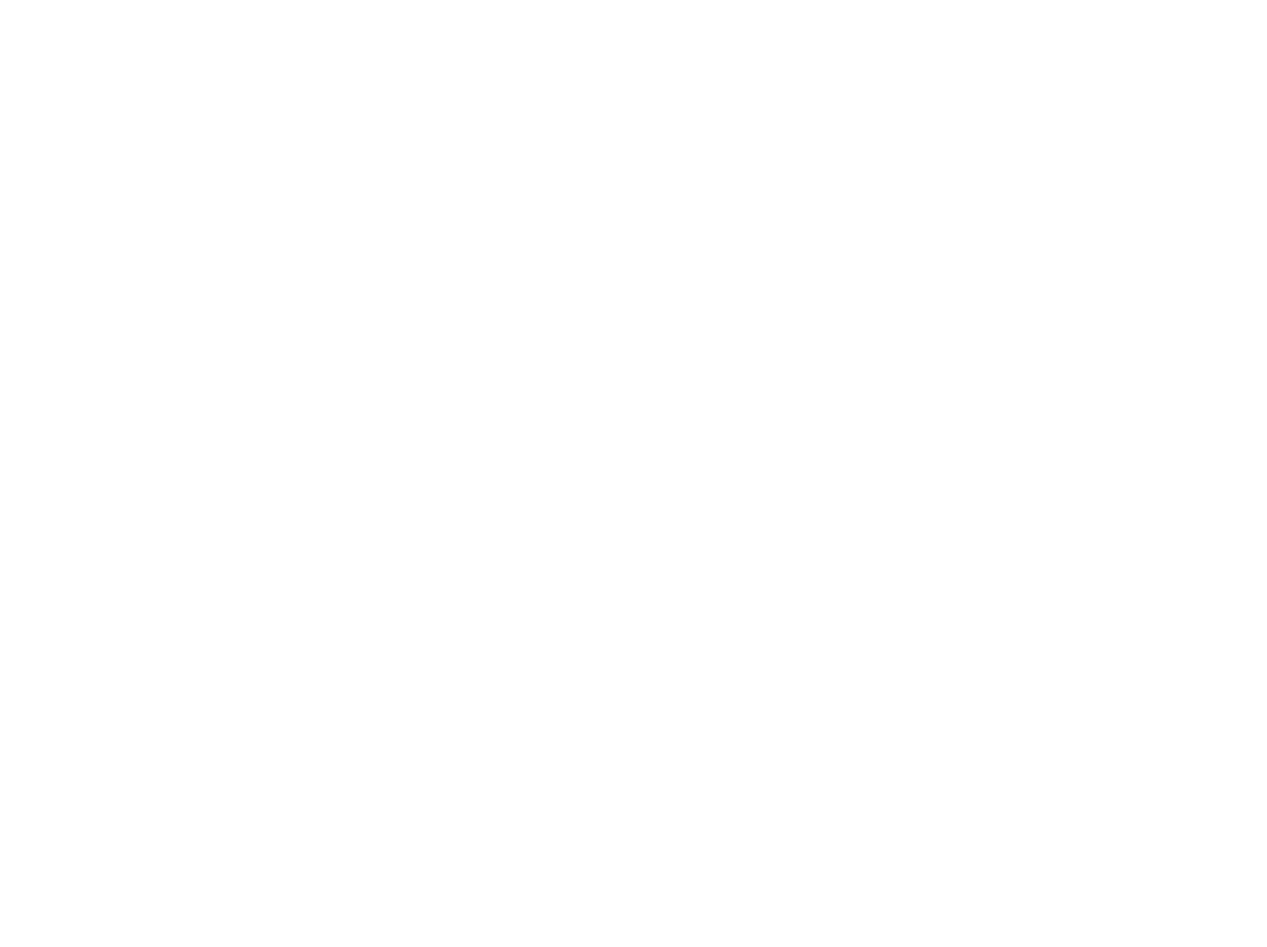
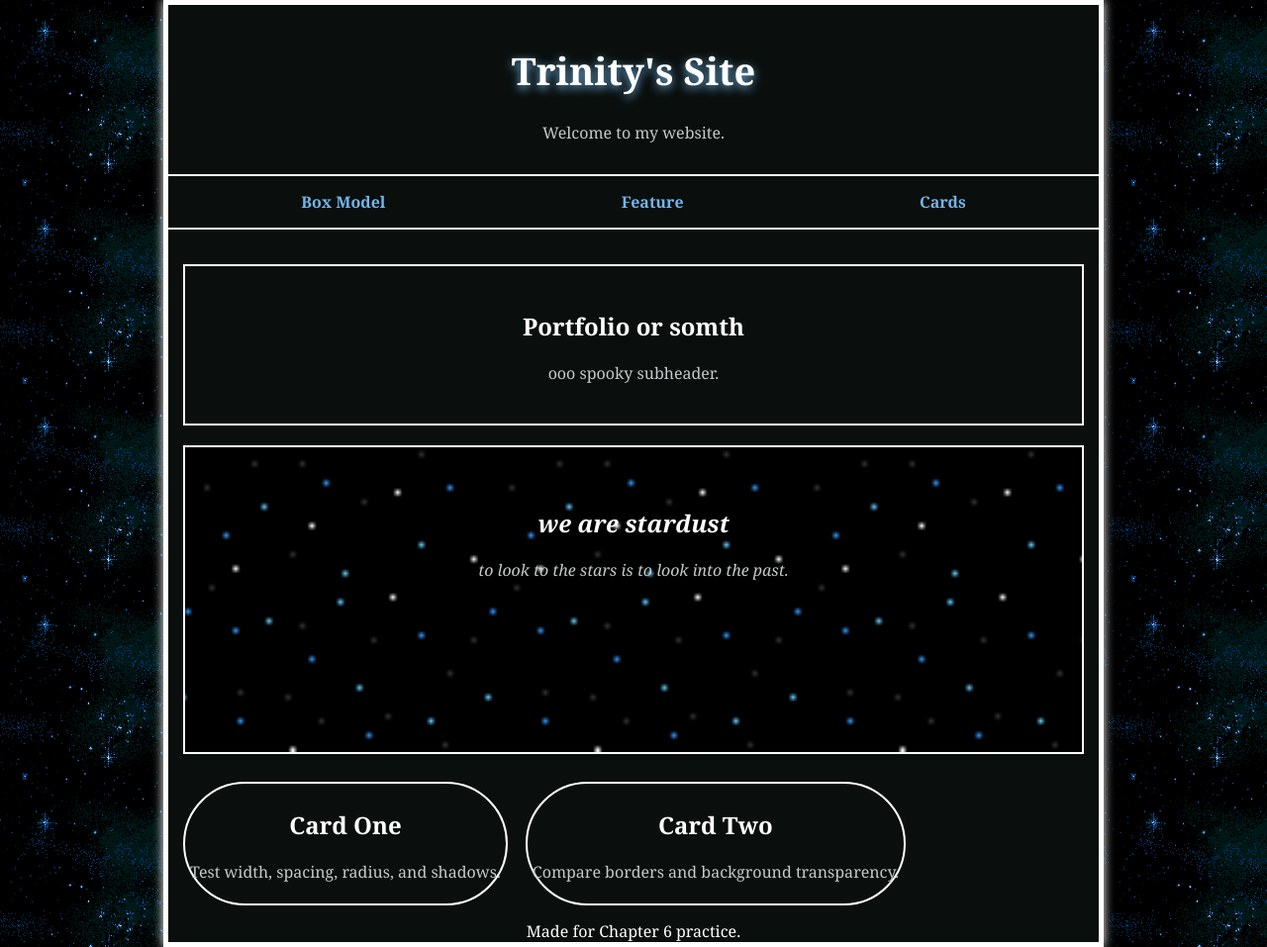
Before and after one commit to TrinitySten/chapter-6-css, a plain HTML site: page css-experiment.html in a window 1280 px wide. Shown: the whole page at 99% size. Before the commit the page ends 800 px from the top, so only its background shows below. Drawn offline with Linux system fonts and the light colour scheme.

Commit message:
edited experimental html and css.
will refine with actual content.

```diff
--- a/css-experiment.html
+++ b/css-experiment.html
@@ -1,11 +1,45 @@
 <!DOCTYPE html>
 <html lang="en">
 <head>
-    <meta charset="UTF-8">
-    <meta name="viewport" content="width=device-width, initial-scale=1.0">
-    <title>Document</title>
+  <meta charset="UTF-8">
+  <meta name="viewport" content="width=device-width, initial-scale=1">
+  <title>Original CSS Design Challenge</title>
+  <link rel="stylesheet" href="experiment.css">
 </head>
 <body>
-
+  <div class="page-wrapper">
+    <header class="site-header">
+      <h1>Trinity's Site</h1>
+      <p>Welcome to my website.</p>
+    </header>
+    <nav aria-label="Page navigation">
+      <a href="#box-model">Box Model</a>
+      <a href="#feature">Feature</a>
+      <a href="#cards">Cards</a>
+    </nav>
+    <main>
+      <section id="box-model" class="panel">
+        <h2>Portfolio or somth</h2>
+        <p>ooo spooky subheader.</p>
+      </section>
+      <section id="feature" class="feature">
+        <div class="feature-content">
+          <h2><em>we are stardust</em></h2>
+          <p><em>to look to the stars is to look into the past.</em></p>
+        </div>
+      </section>
+      <section id="cards" class="cards" aria-label="Example cards">
+        <article class="card card-border">
+          <h2>Card One</h2>
+          <p>Test width, spacing, radius, and shadows.</p>
+        </article>
+        <article class="card card-2-border">
+          <h2>Card Two</h2>
+          <p>Compare borders and background transparency.</p>
+        </article>
+      </section>
+    </main>
+    <footer>Made for Chapter 6 practice.</footer>
+  </div>
 </body>
 </html>
--- a/experiment.css
+++ b/experiment.css
@@ -0,0 +1,80 @@
+* {
+    box-sizing: border-box;
+}
+body {
+    margin: 0;
+    font-family: Georgia, 'Times New Roman', Times, serif;
+    text-align: center;
+    color: white;
+    background: #0A0F0D;
+    background-image: url("chapter6-starter/assets/stars-10.gif");
+}
+.page-wrapper {
+    width: 90%;
+    max-width: 950px;
+    margin: 0 auto;
+    background: #0A0F0D;
+    border: 5px solid white;
+    box-shadow: 0 0 10px white;
+}
+.site-header {
+    background-color: #0A0F0D;
+    padding: 15px;
+}
+.site-header h1 {
+    text-shadow: 0 3px 10px #73b5ea;
+    font-size: 38px;
+    color: white;
+}
+p {
+    color: #C4CBCA
+}
+nav {
+    background-color: #0A0F0D;
+    padding: 15px;
+    display: flex;
+    justify-content: space-around;
+    border-top: 2px solid white;
+    border-bottom: 2px solid white;
+}
+nav a {
+    color: #73b5ea;
+    text-decoration: none;
+    font-weight: bold;
+}
+main {
+    padding: 15px;
+}
+#box-model {
+    padding: 24px;
+    margin: 20px 0;
+    border: 2px solid white;
+}
+.panel {
+    background-size: contain;
+    background-position: center;
+    text-align: center;
+}
+.feature {
+    background-image: url("chapter6-starter/assets/pattern-171.gif");
+    background-size: contain;
+    background-position: center;
+    min-height: 240px;
+    padding: 24px;
+    color: white;
+    border: 2px solid white;
+}
+.feature-content {
+    min-height: 260px;
+    padding: 16px;
+}
+.cards {
+    display: flex;
+    gap: 18px;
+    margin-top: 28px;
+}
+.card {
+    border: 2px solid white;
+    border-radius: 100px;
+    padding: 5px;
+}
```
Also changed, not shown: chapter6-starter/index.html (+17 -4 lines), chapter6-starter/assets/pattern-171.gif (added), chapter6-starter/assets/stars-10.gif (added).
